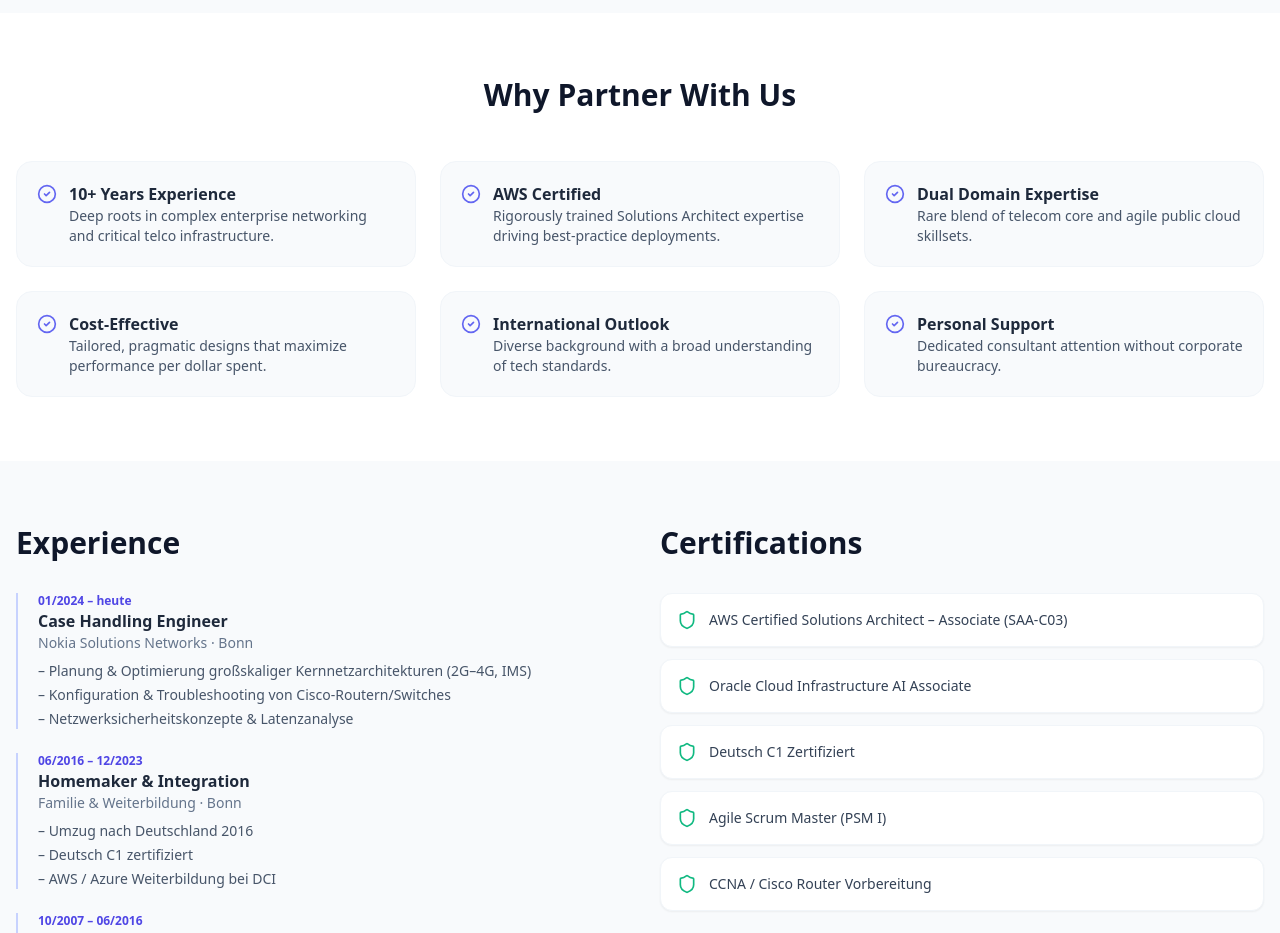
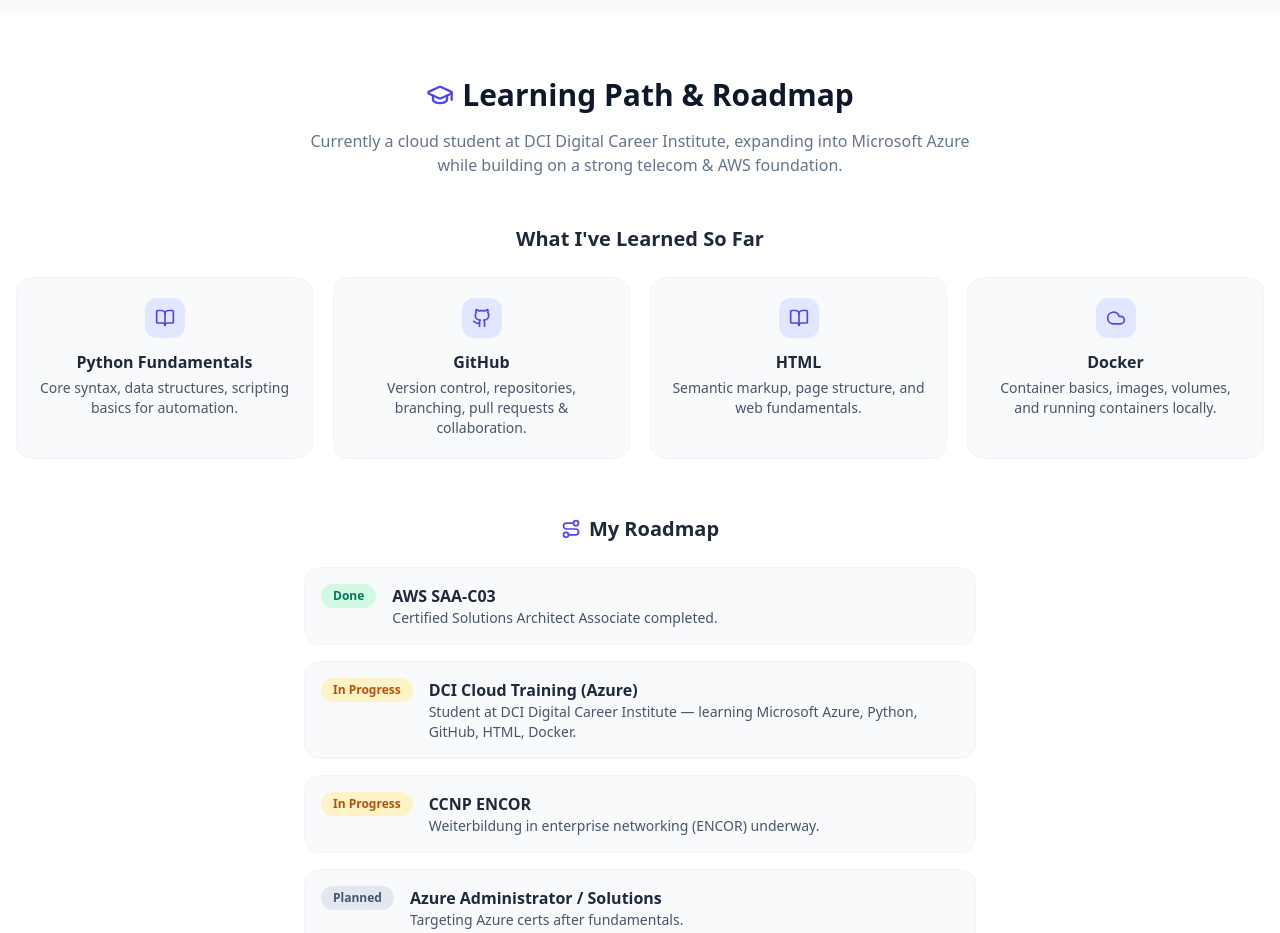
Before and after one commit to Kiruthiga-Thirunavukkarasu/kiruthiga-thirunavukkarasu-portfolio, a React (Vite) app: page / in a window 1280 px wide. Shown: the part 1560-2493 px from the top of the page. Built offline with nearby package versions, Linux system fonts and the light colour scheme.

Commit message:
[dyad] Added learning path & roadmap section - wrote 1 file(s)

```diff
--- a/src/pages/Index.tsx
+++ b/src/pages/Index.tsx
@@ -1,12 +1,13 @@
 "use client";
 
 import { useState } from "react";
-import { Mail, MapPin, Linkedin, Github, Cloud, Shield, Network, Phone, ArrowRight, CheckCircle2, Menu, X } from "lucide-react";
+import { Mail, MapPin, Linkedin, Github, Cloud, Shield, Network, Phone, ArrowRight, CheckCircle2, Menu, X, GraduationCap, BookOpen, Route } from "lucide-react";
 import { MadeWithDyad } from "@/components/made-with-dyad";
 
 const navLinks = [
   { href: "#about", label: "About" },
   { href: "#services", label: "Services" },
+  { href: "#learning", label: "Learning" },
   { href: "#why", label: "Why Us" },
   { href: "#industries", label: "Industries" },
   { href: "#contact", label: "Contact" },
@@ -51,11 +52,26 @@ const experience = [
 ];
 
 const certs = [
-  "AWS Certified Solutions Architect – Associate (SAA-C03)",
+  "AWS Certified Solutions Architect – Associate (SAA-C03) — Done",
   "Oracle Cloud Infrastructure AI Associate",
   "Deutsch C1 Zertifiziert",
   "Agile Scrum Master (PSM I)",
   "CCNA / Cisco Router Vorbereitung",
+  "CCNP ENCOR — Weiterbildung in progress",
+];
+
+const learnedSkills = [
+  { icon: BookOpen, title: "Python Fundamentals", desc: "Core syntax, data structures, scripting basics for automation." },
+  { icon: Github, title: "GitHub", desc: "Version control, repositories, branching, pull requests & collaboration." },
+  { icon: BookOpen, title: "HTML", desc: "Semantic markup, page structure, and web fundamentals." },
+  { icon: Cloud, title: "Docker", desc: "Container basics, images, volumes, and running containers locally." },
+];
+
+const roadmap = [
+  { step: "AWS SAA-C03", status: "Done", desc: "Certified Solutions Architect Associate completed." },
+  { step: "DCI Cloud Training (Azure)", status: "In Progress", desc: "Student at DCI Digital Career Institute — learning Microsoft Azure, Python, GitHub, HTML, Docker." },
+  { step: "CCNP ENCOR", status: "In Progress", desc: "Weiterbildung in enterprise networking (ENCOR) underway." },
+  { step: "Azure Administrator / Solutions", status: "Planned", desc: "Targeting Azure certs after fundamentals." },
 ];
 
 export default function Index() {
@@ -106,14 +122,14 @@ export default function Index() {
             <p className="text-lg md:text-xl text-slate-600 mb-2 font-medium">Cloud Networking · VoIP & Telecom Specialist</p>
             <p className="text-base md:text-lg text-slate-500 mb-8 max-w-2xl mx-auto">
               Network & Telekommunikationsexpertin with 10+ years planning core infrastructures (3G–5G)
-              at Nokia & Reliance — now combining telecom rigor with AWS cloud architecture.
+              at Nokia & Reliance — now combining telecom rigor with AWS cloud architecture and active Azure training at DCI.
             </p>
             <div className="flex flex-col sm:flex-row gap-3 justify-center">
               <a href="#contact" className="inline-flex items-center justify-center gap-2 rounded-full bg-indigo-600 hover:bg-indigo-700 text-white px-6 py-3 font-semibold transition-colors">
                 Get in Touch <ArrowRight className="w-4 h-4" />
               </a>
-              <a href="#services" className="inline-flex items-center justify-center gap-2 rounded-full border-2 border-slate-200 hover:border-indigo-300 px-6 py-3 font-semibold transition-colors">
-                Explore Services
+              <a href="#learning" className="inline-flex items-center justify-center gap-2 rounded-full border-2 border-slate-200 hover:border-indigo-300 px-6 py-3 font-semibold transition-colors">
+                My Learning Path
               </a>
             </div>
           </div>
@@ -185,13 +201,60 @@ export default function Index() {
         </div>
       </section>
 
+      {/* Learning Path */}
+      <section id="learning" className="py-16 bg-white">
+        <div className="container mx-auto px-4">
+          <div className="flex items-center justify-center gap-2 mb-4">
+            <GraduationCap className="w-7 h-7 text-indigo-600" />
+            <h2 className="text-3xl font-bold text-slate-900">Learning Path & Roadmap</h2>
+          </div>
+          <p className="text-center text-slate-500 max-w-2xl mx-auto mb-12">
+            Currently a cloud student at DCI Digital Career Institute, expanding into Microsoft Azure while building on a strong telecom & AWS foundation.
+          </p>
+
+          <h3 className="text-xl font-bold text-slate-800 mb-6 text-center">What I've Learned So Far</h3>
+          <div className="grid sm:grid-cols-2 lg:grid-cols-4 gap-5 mb-14">
+            {learnedSkills.map((s) => (
+              <div key={s.title} className="bg-slate-50 rounded-2xl p-5 border border-slate-100 text-center">
+                <div className="w-10 h-10 rounded-xl bg-indigo-100 flex items-center justify-center mx-auto mb-3">
+                  <s.icon className="w-5 h-5 text-indigo-600" />
+                </div>
+                <h4 className="font-semibold text-slate-800 mb-1">{s.title}</h4>
+                <p className="text-sm text-slate-600">{s.desc}</p>
+              </div>
+            ))}
+          </div>
+
+          <h3 className="text-xl font-bold text-slate-800 mb-6 flex items-center justify-center gap-2">
+            <Route className="w-5 h-5 text-indigo-600" /> My Roadmap
+          </h3>
+          <div className="max-w-2xl mx-auto space-y-4">
+            {roadmap.map((r) => (
+              <div key={r.step} className="flex items-start gap-4 bg-slate-50 rounded-2xl p-4 border border-slate-100">
+                <span className={`px-3 py-1 rounded-full text-xs font-semibold shrink-0 ${
+                  r.status === "Done" ? "bg-emerald-100 text-emerald-700" :
+                  r.status === "In Progress" ? "bg-amber-100 text-amber-700" :
+                  "bg-slate-200 text-slate-600"
+                }`}>
+                  {r.status}
+                </span>
+                <div>
+                  <h4 className="font-semibold text-slate-800">{r.step}</h4>
+                  <p className="text-sm text-slate-600">{r.desc}</p>
+                </div>
+              </div>
+            ))}
+          </div>
+        </div>
+      </section>
+
       {/* Why Us */}
-      <section id="why" className="py-16 bg-white">
+      <section id="why" className="py-16 bg-slate-50">
         <div className="container mx-auto px-4">
           <h2 className="text-3xl font-bold text-center text-slate-900 mb-12">Why Partner With Us</h2>
           <div className="grid sm:grid-cols-2 lg:grid-cols-3 gap-6">
             {whyUs.map((w) => (
-              <div key={w.title} className="flex gap-3 p-5 rounded-2xl bg-slate-50 border border-slate-100">
+              <div key={w.title} className="flex gap-3 p-5 rounded-2xl bg-white border border-slate-100">
                 <CheckCircle2 className="w-5 h-5 text-indigo-500 shrink-0 mt-0.5" />
                 <div>
                   <h4 className="font-semibold text-slate-800">{w.title}</h4>
@@ -204,7 +267,7 @@ export default function Index() {
       </section>
 
       {/* Experience & Certs */}
-      <section className="py-16 bg-slate-50">
+      <section className="py-16 bg-white">
         <div className="container mx-auto px-4 grid md:grid-cols-2 gap-10">
           <div>
             <h2 className="text-3xl font-bold text-slate-900 mb-8">Experience</h2>
@@ -219,13 +282,22 @@ export default function Index() {
                   </ul>
                 </div>
               ))}
+              <div className="border-l-2 border-amber-200 pl-5">
+                <p className="text-xs font-semibold text-amber-600">2026 – laufend</p>
+                <h4 className="font-bold text-slate-800">Cloud Student (Azure)</h4>
+                <p className="text-sm text-slate-500 mb-2">DCI Digital Career Institute · Bonn</p>
+                <ul className="text-sm text-slate-600 space-y-1">
+                  <li>– Python, GitHub, HTML, Docker Grundlagen</li>
+                  <li>– Microsoft Azure Fundamentals & Cloud Practice</li>
+                </ul>
+              </div>
             </div>
           </div>
           <div>
             <h2 className="text-3xl font-bold text-slate-900 mb-8">Certifications</h2>
             <div className="space-y-3">
               {certs.map((c) => (
-                <div key={c} className="flex items-center gap-3 bg-white rounded-xl p-4 border border-slate-100 shadow-sm">
+                <div key={c} className="flex items-center gap-3 bg-slate-50 rounded-xl p-4 border border-slate-100 shadow-sm">
                   <Shield className="w-5 h-5 text-emerald-500 shrink-0" />
                   <span className="text-sm font-medium text-slate-700">{c}</span>
                 </div>
@@ -241,12 +313,12 @@ export default function Index() {
       </section>
 
       {/* Industries */}
-      <section id="industries" className="py-16 bg-white">
+      <section id="industries" className="py-16 bg-slate-50">
         <div className="container mx-auto px-4 text-center">
           <h2 className="text-3xl font-bold text-slate-900 mb-10">Industries We Support</h2>
           <div className="flex flex-wrap justify-center gap-3">
             {industries.map((i) => (
-              <span key={i} className="px-5 py-2 rounded-full bg-slate-100 text-slate-700 font-medium hover:bg-indigo-100 hover:text-indigo-700 transition-colors">
+              <span key={i} className="px-5 py-2 rounded-full bg-white text-slate-700 font-medium hover:bg-indigo-100 hover:text-indigo-700 transition-colors border border-slate-100">
                 {i}
               </span>
             ))}
```
